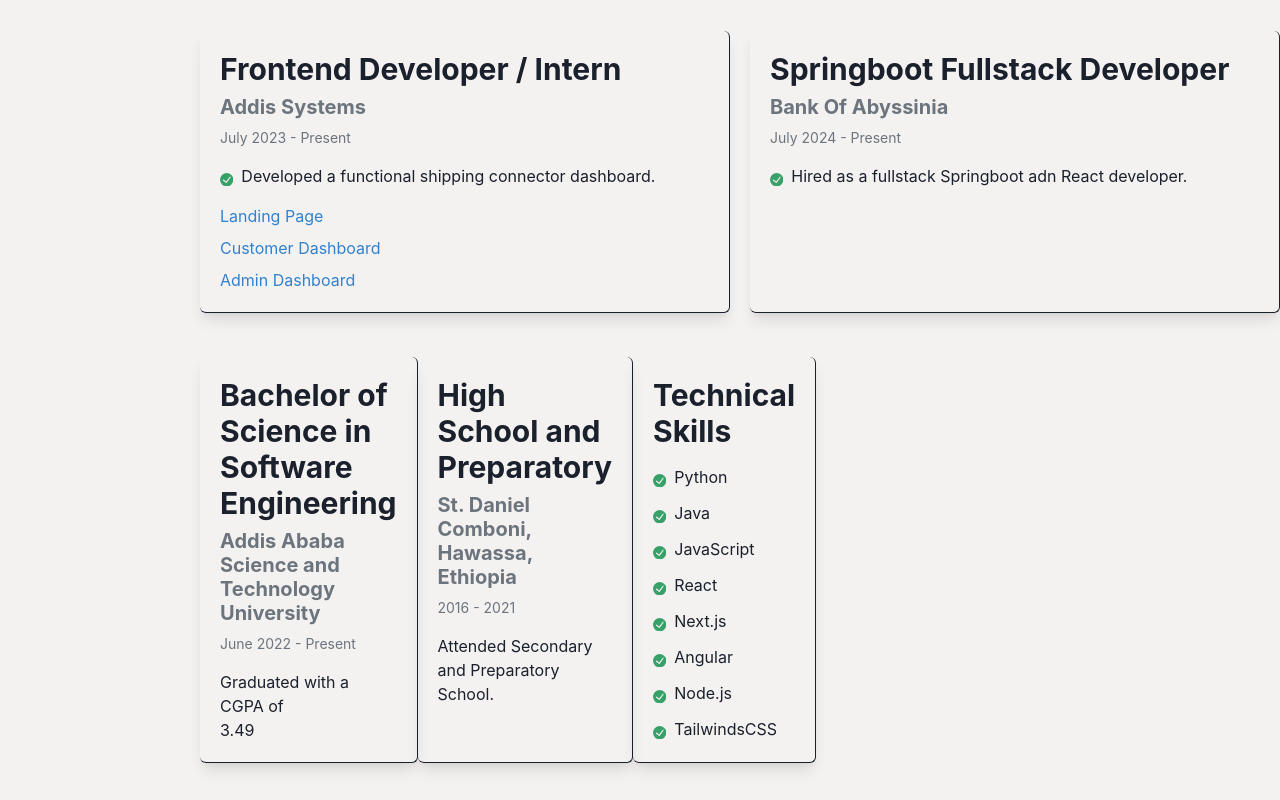
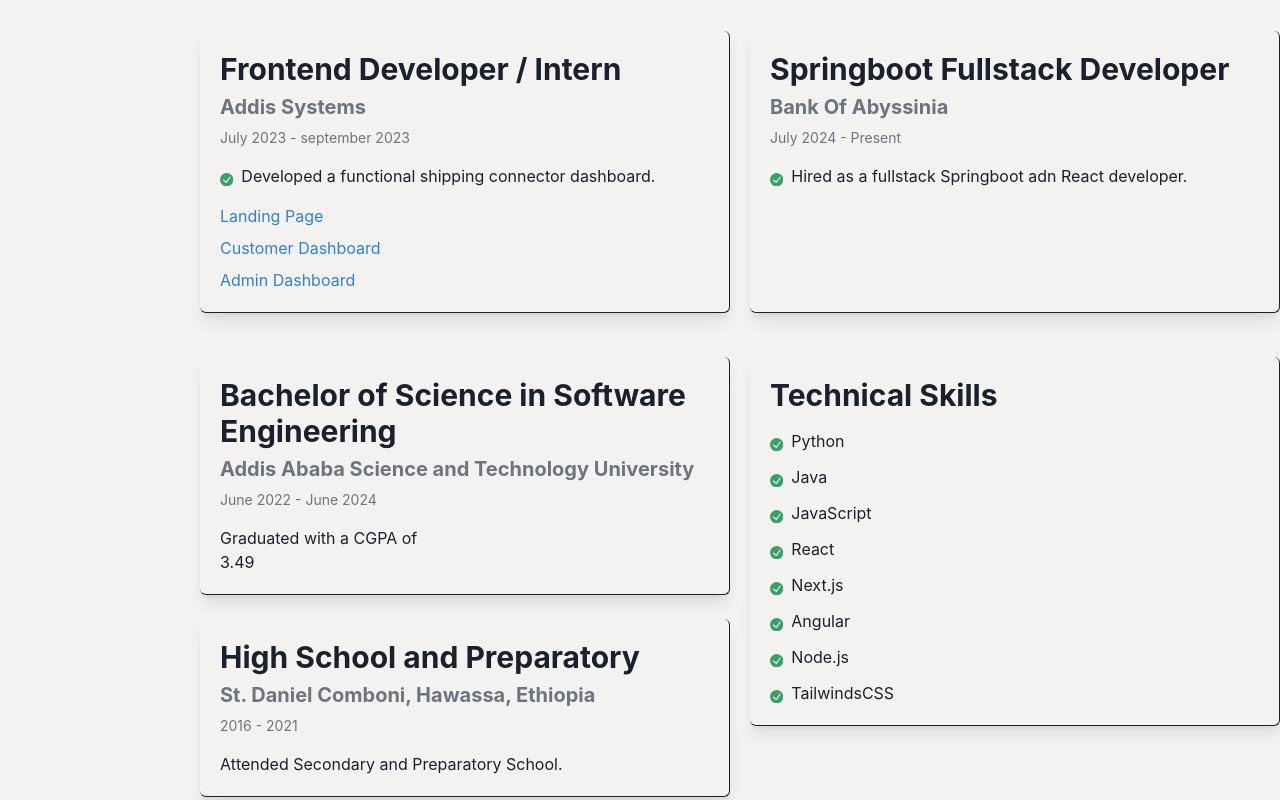
Before and after one commit to hailemichael121/Mine, a React (Vite) app: page / in a window 1280 px wide. Shown: the part 2720-3520 px from the top of the page. Built offline with nearby package versions, Linux system fonts and the light colour scheme; no server answers; a web font is replaced by a local one.

Commit message:
update dependencies and improve resume sections

```diff
--- a/src/components/resumeSec/ResumeSecEducation.tsx
+++ b/src/components/resumeSec/ResumeSecEducation.tsx
@@ -15,10 +15,10 @@
           Addis Ababa Science and Technology University
         </Link>
       ),
-      dateRange: "June 2022 - Present",
+      dateRange: "June 2022 - June 2024",
       description: (
         <Text>
-          Graduated  with a CGPA of <h1>3.49</h1>
+          Graduated with a CGPA of <h1>3.49</h1>
         </Text>
       ),
     },
--- a/src/components/resumeSec/ResumeSecWorkExperience.tsx
+++ b/src/components/resumeSec/ResumeSecWorkExperience.tsx
@@ -15,7 +15,7 @@
           Addis Systems
         </Link>
       ),
-      dateRange: "July 2023 - Present",
+      dateRange: "July 2023 - september 2023",
       description: (
         <Box>
           <List spacing={3}>
@@ -61,7 +61,7 @@
         </Box>
       ),
     },
-     {
+    {
       title: "Springboot Fullstack Developer",
       subtitle: (
         <Link
@@ -69,7 +69,7 @@
           target="_blank"
           rel="noopener noreferrer"
         >
-         Bank Of Abyssinia
+          Bank Of Abyssinia
         </Link>
       ),
       dateRange: "July 2024 - Present",
@@ -82,7 +82,7 @@
                 as={CheckCircleIcon}
                 color="green.500"
               />
-            Hired as a fullstack Springboot adn React  developer.
+              Hired as a fullstack Springboot adn React developer.
             </ListItem>
           </List>
         </Box>
--- a/src/pages/Resume.tsx
+++ b/src/pages/Resume.tsx
@@ -1,4 +1,4 @@
-import { Box, SimpleGrid,Flex } from "@chakra-ui/react";
+import { Box, SimpleGrid, Flex, HStack } from "@chakra-ui/react";
 import React from "react";
 import {
   ProjectSecHeader,
@@ -14,15 +14,13 @@
       <ResumeSecHeader />
       <SimpleGrid columns={[1, null, 2]} spacing="20px">
         <ResumeSecWorkExperience />
-        <Flex
-          direction={{ base: 'column', md: 'row' }}
-          width="100%"
-          justify="space-between"
-        >
+
+        <Box flex="1" minWidth="0">
           <ResumeSecEducation />
+        </Box>
+        <Box flex="1" minWidth="0">
           <ResumeSecSkills />
-      </Flex>
-
+        </Box>
       </SimpleGrid>
       <Box mt={16}>
         {" "}
```
Also changed, not shown: package.json (+8 -2 lines), 1 other file (tests, documents, lock files or other folders).
